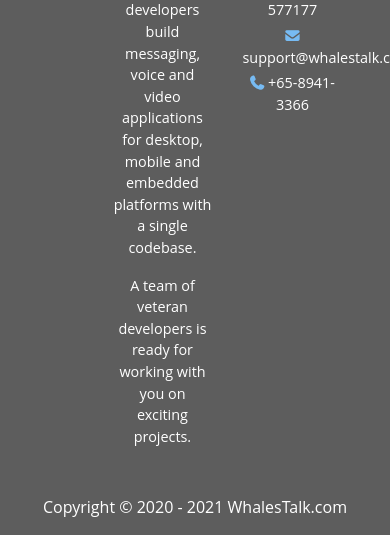
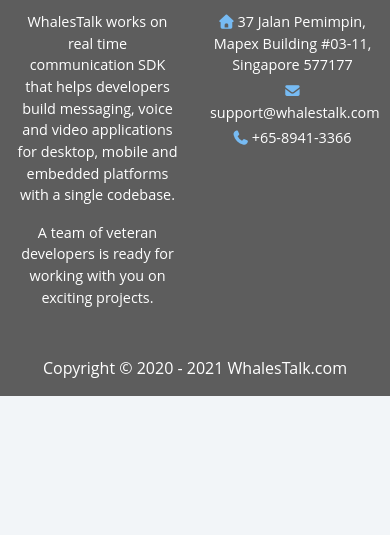
Before and after one commit to ruitek/whalestalk_site, a plain HTML site: page index.html in a window 390 px wide. Shown: the part 3931-4466 px from the top of the page. After the commit the page ends 4327 px from the top, so only its background shows below. Drawn offline with Linux system fonts and the light colour scheme.

Commit message:
footer for phone display

```diff
--- a/index.html
+++ b/index.html
@@ -586,14 +586,14 @@
                 <div class="container container-plus">
                   <div class="row">
 
-                    <div class="col-12">
+                    <div class="col-12 col-lg-4">
+                      <img alt="Logo" src="assets/image/whalestalk/logo_root.png" />
+                    </div>
+
+                    <div class="col-12 col-lg-8">
                       <div class="row text-center text-lg-left">
 
-                        <div class="col-3">
-                          <img alt="Logo" src="assets/image/whalestalk/logo_root.png" />
-                        </div><!-- /.col -->
-
-                        <div class="col-4">
+                        <div class="col-6">
                           <h6 class="text-white-tp2 text-95 text-600 mb-3">ABOUT</h6>
                           <p class="text-90">
                             WhalesTalk works on real time communication SDK that helps developers build messaging,
@@ -605,7 +605,7 @@
                           </p>
                         </div>
 
-                        <div class="col-4">
+                        <div class="col-6">
                           <h6 class="text-white-tp2 text-95 text-600 mb-3">CONTACT</h6>
                           <div>
                             <div class="my-1 text-90">
```
